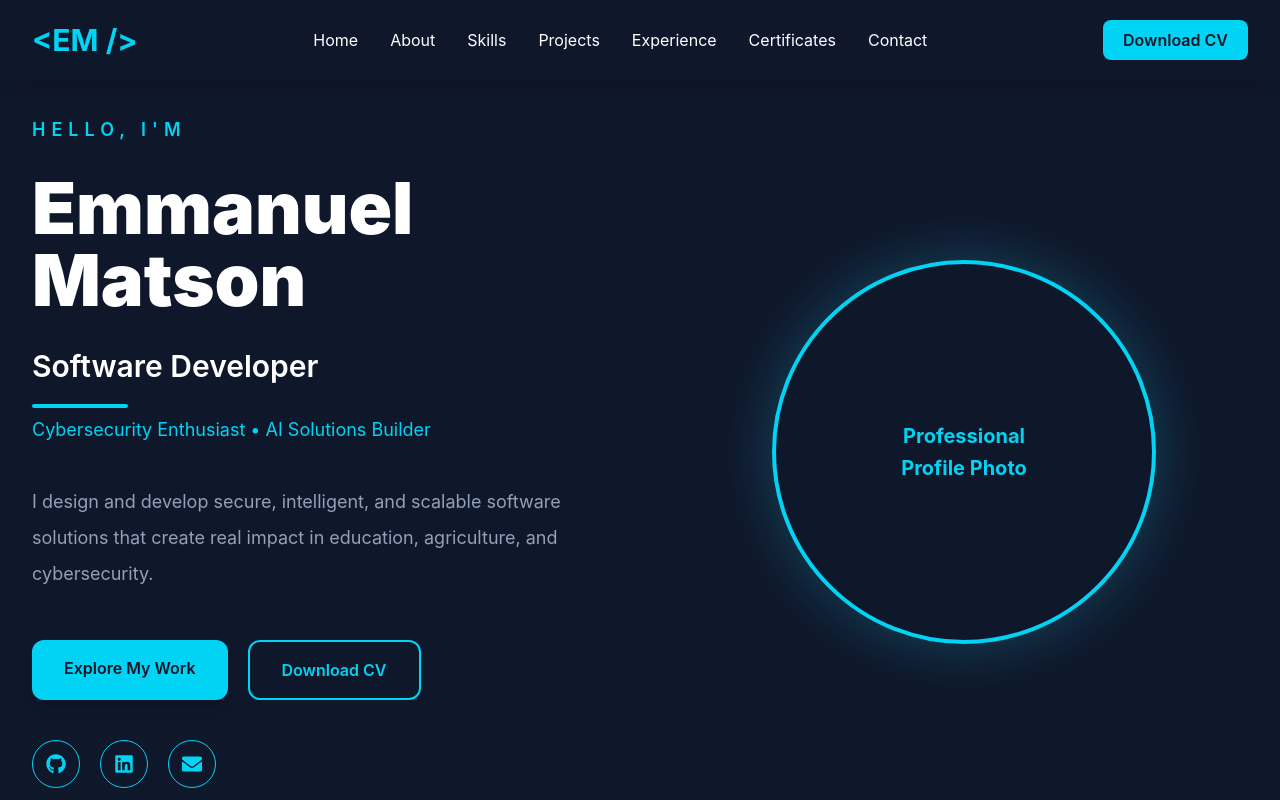
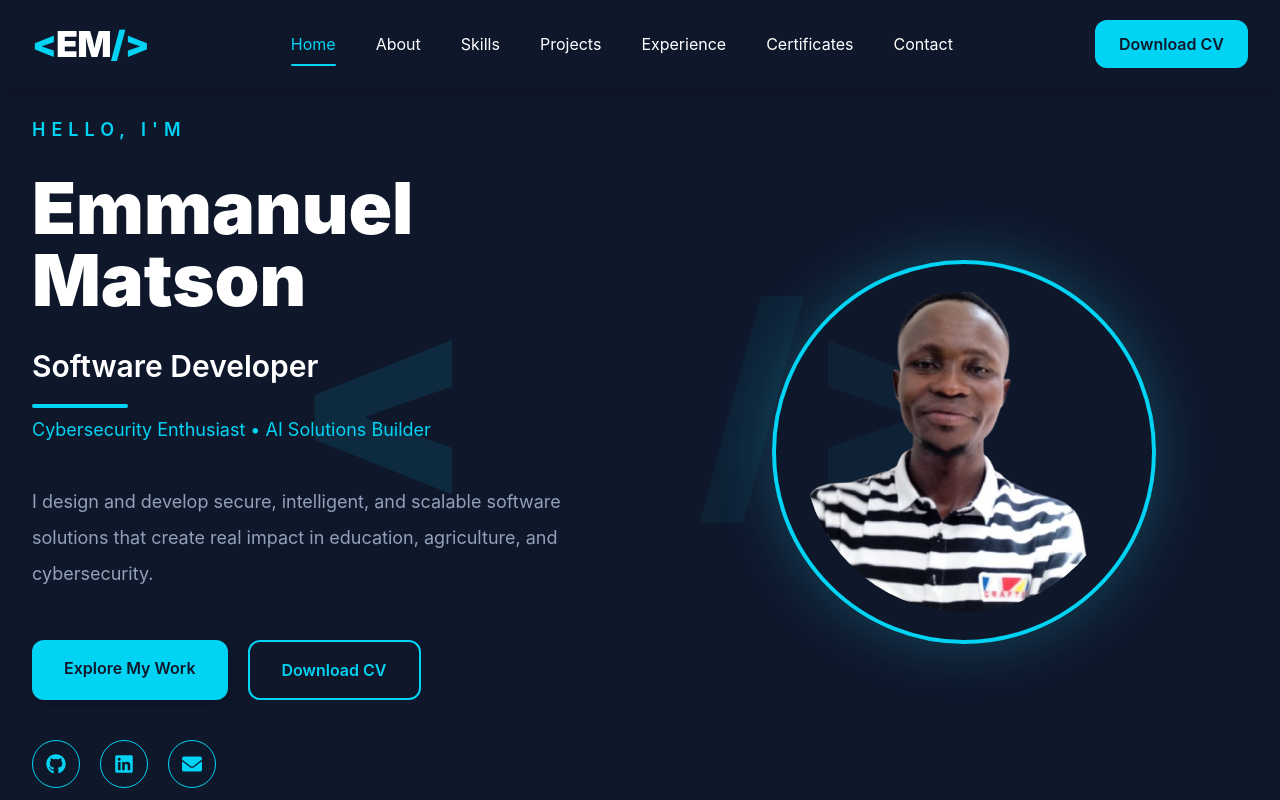
Before and after one commit to matsonemmanuel/matportfolio, a React app in the folder portfolio/: page / in a window 1280 px wide. Shown: the top 800 px of the page. Built offline with nearby package versions, Linux system fonts and the light colour scheme; the HTML template or start-up script is replaced by a standard one.

Commit message:
profile photo and about me photo well placed

```diff
--- a/portfolio/src/App.jsx
+++ b/portfolio/src/App.jsx
@@ -7,6 +7,7 @@ import Projects from "./sections/Projects";
 import Experience from "./sections/Experience";
 import Certifications from "./sections/Certifications";
 import Contact from "./sections/Contact";
+import Footer from "./layouts/Footer";
 
 function App() {
   return (
@@ -19,6 +20,7 @@ function App() {
       <Experience />
       <Certifications />
       <Contact />
+      <Footer />
     </>
   );
 }
--- /dev/null
+++ b/portfolio/src/components/common/Logo.jsx
@@ -0,0 +1,24 @@
+function Logo() {
+  return (
+    <div
+      className="
+        flex
+        items-center
+        text-4xl
+        font-black
+        tracking-tight
+        select-none
+      "
+    >
+      <span className="text-cyan-400">&lt;</span>
+
+      <span className="text-white">
+        EM
+      </span>
+
+      <span className="text-cyan-400">/&gt;</span>
+    </div>
+  );
+}
+
+export default Logo;
--- a/portfolio/src/layouts/Footer.jsx
+++ b/portfolio/src/layouts/Footer.jsx
@@ -0,0 +1,109 @@
+import Logo from "../components/common/Logo";
+import { navigation } from "../constants/navigation";
+import { socialLinks } from "../constants/socialLinks";
+
+function Footer() {
+  return (
+    <footer className="bg-slate-900 border-t border-slate-800 py-20 px-8">
+
+      <div className="max-w-7xl mx-auto">
+
+        <div className="grid md:grid-cols-2 gap-20">
+
+          {/* Left */}
+
+          <div>
+
+            <a href="#home">
+              <Logo />
+            </a>
+
+            <p className="text-slate-400 leading-9 mt-8 max-w-lg">
+              Building secure, intelligent, and scalable software
+              solutions that create real impact in education,
+              agriculture, cybersecurity, and artificial intelligence.
+            </p>
+
+            <div className="flex gap-5 mt-10">
+
+              {socialLinks.map((social) => {
+
+                const Icon = social.icon;
+
+                return (
+
+                  <a
+                    key={social.id}
+                    href={social.url}
+                    target="_blank"
+                    rel="noopener noreferrer"
+                    className="
+                      w-12
+                      h-12
+                      rounded-full
+                      border
+                      border-cyan-400
+                      flex
+                      items-center
+                      justify-center
+                      text-cyan-400
+                      hover:bg-cyan-400
+                      hover:text-slate-900
+                      transition-all
+                      duration-300
+                    "
+                  >
+                    <Icon size={20} />
+                  </a>
+
+                );
+
+              })}
+
+            </div>
+
+          </div>
+
+          {/* Right */}
+
+          <div>
+
+            <h3 className="text-3xl font-bold text-white mb-8">
+              Quick Links
+            </h3>
+
+            <div className="grid grid-cols-2 gap-6">
+
+              {navigation.map((item) => (
+
+                <a
+                  key={item.id}
+                  href={item.href}
+                  className="text-slate-400 hover:text-cyan-400 transition"
+                >
+                  {item.title}
+                </a>
+
+              ))}
+
+            </div>
+
+          </div>
+
+        </div>
+
+        <div className="border-t border-slate-800 mt-16 pt-10 text-center">
+
+          <p className="text-slate-500">
+            © {new Date().getFullYear()} Emmanuel Matson. All rights reserved.
+          </p>
+
+        </div>
+
+      </div>
+
+    </footer>
+  );
+}
+
+export default Footer;
--- a/portfolio/src/layouts/Navbar.jsx
+++ b/portfolio/src/layouts/Navbar.jsx
@@ -1,88 +1,162 @@
-
-
-import { useState } from "react";
-import { navigation } from "../constants/navigation";
+import { useEffect, useState } from "react";
 import { FiMenu, FiX } from "react-icons/fi";
 
+import { navigation } from "../constants/navigation";
+import Logo from "../components/common/Logo";
+
 function Navbar() {
+  const [isMenuOpen, setIsMenuOpen] = useState(false);
+  const [activeSection, setActiveSection] = useState("home");
 
-  const [isMenuOpen, setIsMenuOpen] = useState(false);
+  useEffect(() => {
+    const sections = document.querySelectorAll("section");
+
+    const observer = new IntersectionObserver(
+      (entries) => {
+        entries.forEach((entry) => {
+          if (entry.isIntersecting) {
+            setActiveSection(entry.target.id);
+          }
+        });
+      },
+      {
+        threshold: 0.4,
+      }
+    );
+
+    sections.forEach((section) => observer.observe(section));
+
+    return () => observer.disconnect();
+  }, []);
 
   return (
     <nav className="fixed top-0 left-0 w-full bg-slate-900 shadow-lg z-50">
+
       <div className="max-w-7xl mx-auto px-8 py-5 flex justify-between items-center">
 
+        {/* Logo */}
 
-        {/* Logo */}
-        <a
-          href="#home"
-          className="text-cyan-400 text-3xl font-bold cursor-pointer"
-        >
-          {"<EM />"}
+        <a href="#home">
+          <Logo />
         </a>
 
-        {/* Navigation Links */}
-        <ul className="hidden md:flex gap-8">
+        {/* Navigation */}
+
+        <ul className="hidden md:flex gap-10">
+
           {navigation.map((item) => (
+
             <li key={item.id}>
+
               <a
                 href={item.href}
-                className="text-white hover:text-cyan-400 transition-all duration-300"
+                className={`
+                  relative
+                  pb-2
+                  transition-all
+                  duration-300
+                  ${
+                    activeSection === item.href.replace("#", "")
+                      ? "text-cyan-400"
+                      : "text-white hover:text-cyan-400"
+                  }
+                `}
               >
                 {item.title}
+
+                {activeSection === item.href.replace("#", "") && (
+                  <span className="absolute left-0 -bottom-1 w-full h-[2px] bg-cyan-400 rounded-full"></span>
+                )}
+
               </a>
+
             </li>
+
           ))}
+
         </ul>
 
-        {/* Download CV Button */}
+        {/* Desktop Button */}
+
         <a
           href="/cv.pdf"
-          target="_blank"
-          rel="noopener noreferrer"
-          className="hidden md:inline-flex items-center bg-cyan-400 text-slate-900 px-5 py-2 rounded-lg font-semibold hover:bg-cyan-300 hover:scale-105 transition-all duration-300"
+          download
+          className="
+            hidden
+            md:inline-flex
+            items-center
+            bg-cyan-400
+            text-slate-900
+            px-6
+            py-3
+            rounded-xl
+            font-semibold
+            hover:bg-cyan-300
+            transition-all
+            duration-300
+          "
         >
           Download CV
         </a>
 
+        {/* Mobile Button */}
+
         <button
           onClick={() => setIsMenuOpen(!isMenuOpen)}
-          className="md:hidden text-cyan-400 text-3xl cursor-pointer hover:scale-110 transition-transform duration-300"
+          className="md:hidden text-cyan-400 text-3xl cursor-pointer"
         >
           {isMenuOpen ? <FiX /> : <FiMenu />}
         </button>
+
       </div>
 
+      {/* Mobile Menu */}
+
       {isMenuOpen && (
+
         <div className="md:hidden bg-slate-800 px-8 py-6">
+
           <ul className="flex flex-col gap-6">
+
             {navigation.map((item) => (
+
               <li key={item.id}>
+
                 <a
                   href={item.href}
                   onClick={() => setIsMenuOpen(false)}
-                  className="text-white hover:text-cyan-400 transition"
+                  className="text-white hover:text-cyan-400"
                 >
                   {item.title}
                 </a>
+
               </li>
+
             ))}
-
 
           </ul>
 
           <a
             href="/cv.pdf"
-            target="_blank"
-            rel="noopener noreferrer"
+            download
             onClick={() => setIsMenuOpen(false)}
-            className="mt-8 block text-center bg-cyan-400 text-slate-900 py-3 rounded-lg font-semibold hover:bg-cyan-300 transition"
+            className="
+              mt-8
+              block
+              text-center
+              bg-cyan-400
+              text-slate-900
+              py-3
+              rounded-lg
+              font-semibold
+            "
           >
             Download CV
           </a>
+
         </div>
+
       )}
-
 
     </nav>
   );
--- a/portfolio/src/sections/About.jsx
+++ b/portfolio/src/sections/About.jsx
@@ -62,9 +62,16 @@ function About() {
             >
 
               <p className="text-cyan-400 text-xl font-semibold text-center">
-                Professional
-                <br />
-                About Image
+                <img
+                    src="/about.jpg"
+                    alt="About Emmanuel"
+                    className="
+                        w-full
+                        h-full
+                        object-cover
+                        rounded-3xl
+                    "
+                />
               </p>
 
             </div>
--- a/portfolio/src/sections/Hero.jsx
+++ b/portfolio/src/sections/Hero.jsx
@@ -129,10 +129,53 @@ function Hero() {
             <div className="w-96 h-96 rounded-full border-4 border-cyan-400 flex items-center justify-center shadow-[0_0_60px_rgba(34,211,238,0.25)]">
 
               <p className="text-cyan-400 text-center font-bold text-xl leading-8">
-                Professional
-                <br />
-                Profile Photo
+                <img
+                    src="/profile.png"
+                    alt="Emmanuel Matson"
+                    className="
+                        w-80
+                        h-80
+                        object-cover
+                        rounded-full
+                        relative
+                        z-20
+                    "
+                />
               </p>
+              <div
+                  className="
+                      absolute
+                      inset-0
+                      flex
+                      items-center
+                      justify-center
+                      pointer-events-none
+                  "
+              >
+
+                  <span
+                      className="
+                          text-[260px]
+                          font-black
+                          text-cyan-400/10
+                          -translate-x-28
+                      "
+                  >
+                      &lt;
+                  </span>
+
+                  <span
+                      className="
+                          text-[260px]
+                          font-black
+                          text-cyan-400/5
+                          translate-x-28
+                      "
+                  >
+                      /&gt;
+                  </span>
+
+              </div>
 
             </div>
           </motion.div>
```
Also changed, not shown: portfolio/public/about.jpg (added), portfolio/public/profile.png (added).
